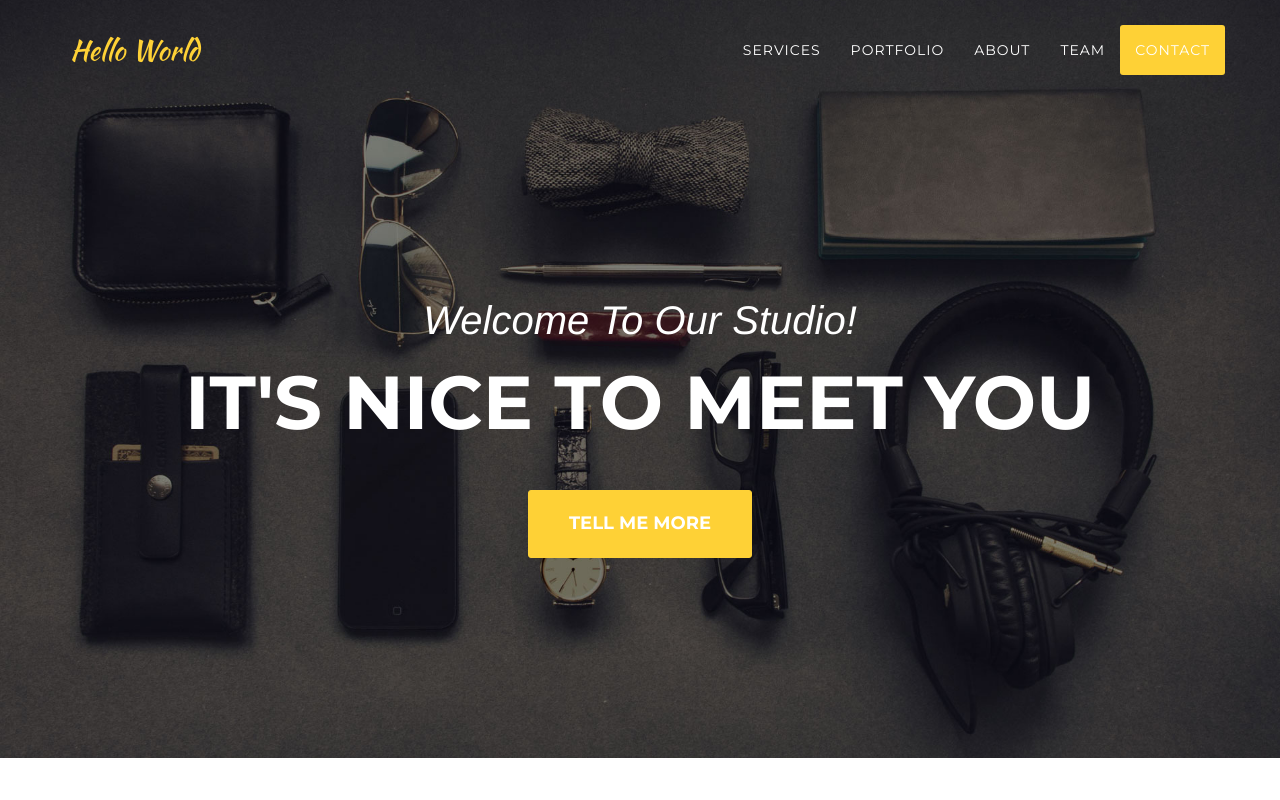
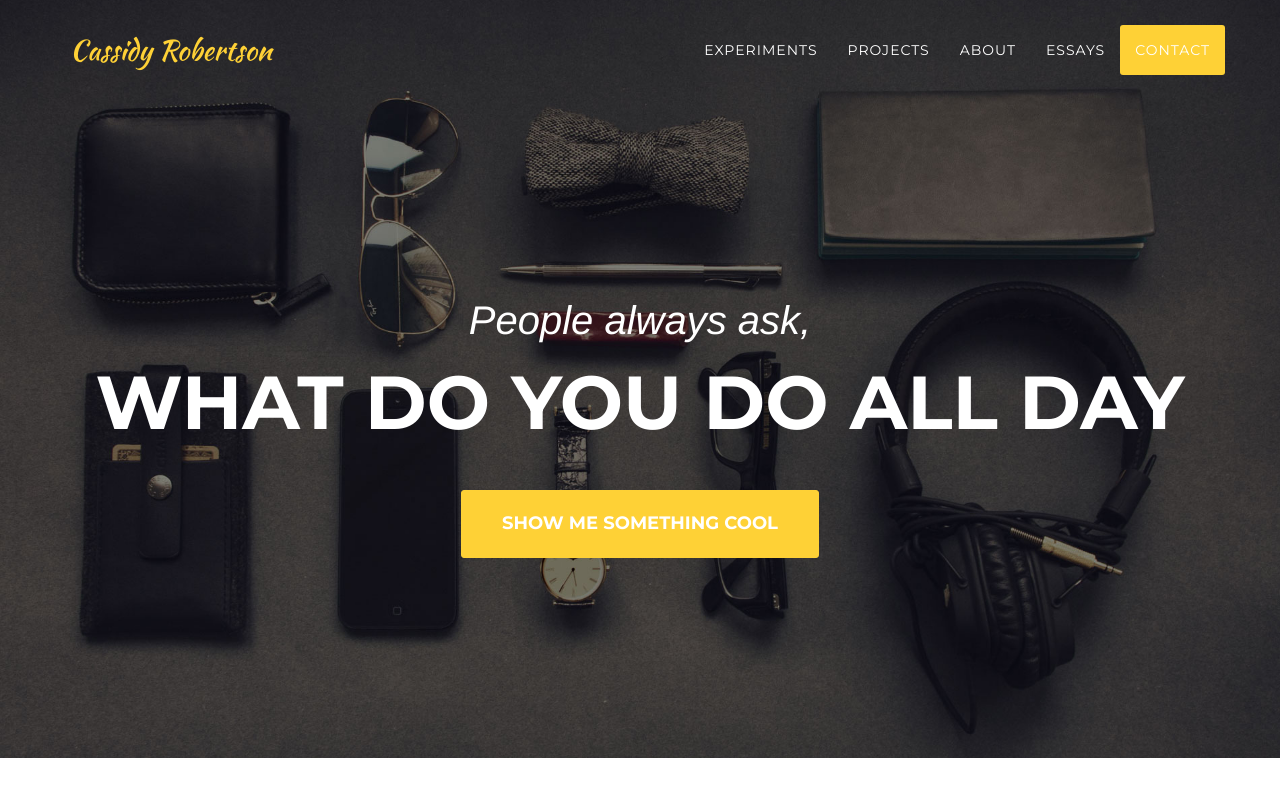
Before and after one commit to Cassidy-Robertson/sitethree, a website: page index.html in a window 1280 px wide. Shown: the top 800 px of the page. Drawn offline with nearby package versions, Linux system fonts and the light colour scheme; a web font is replaced by a local one.

Commit message:
Menu update

```diff
--- a/index.html
+++ b/index.html
@@ -9,7 +9,7 @@
     <meta name="description" content="">
     <meta name="author" content="">
 
-    <title>Agency - Start Bootstrap Theme</title>
+    <title>Cassidy Robertson</title>
 
     <!-- Bootstrap Core CSS -->
     <link href="vendor/bootstrap/css/bootstrap.min.css" rel="stylesheet">
@@ -43,7 +43,7 @@
                 <button type="button" class="navbar-toggle" data-toggle="collapse" data-target="#bs-example-navbar-collapse-1">
                     <span class="sr-only">Toggle navigation</span> Menu <i class="fa fa-bars"></i>
                 </button>
-                <a class="navbar-brand page-scroll" href="#page-top">Hello World</a>
+                <a class="navbar-brand page-scroll" href="#page-top">Cassidy Robertson</a>
             </div>
 
             <!-- Collect the nav links, forms, and other content for toggling -->
@@ -53,16 +53,16 @@
                         <a href="#page-top"></a>
                     </li>
                     <li>
-                        <a class="page-scroll" href="#services">Services</a>
+                        <a class="page-scroll" href="#services">Experiments</a>
                     </li>
                     <li>
-                        <a class="page-scroll" href="#portfolio">Portfolio</a>
+                        <a class="page-scroll" href="#portfolio">Projects</a>
                     </li>
                     <li>
                         <a class="page-scroll" href="#about">About</a>
                     </li>
                     <li>
-                        <a class="page-scroll" href="#team">Team</a>
+                        <a class="page-scroll" href="#team">Essays</a>
                     </li>
                     <li>
                         <a class="page-scroll" href="#contact">Contact</a>
@@ -78,9 +78,9 @@
     <header>
         <div class="container">
             <div class="intro-text">
-                <div class="intro-lead-in">Welcome To Our Studio!</div>
-                <div class="intro-heading">It's Nice To Meet You</div>
-                <a href="#services" class="page-scroll btn btn-xl">Tell Me More</a>
+                <div class="intro-lead-in">People always ask,</div>
+                <div class="intro-heading">What do you do all day</div>
+                <a href="#services" class="page-scroll btn btn-xl">Show me something cool</a>
             </div>
         </div>
     </header>
```
